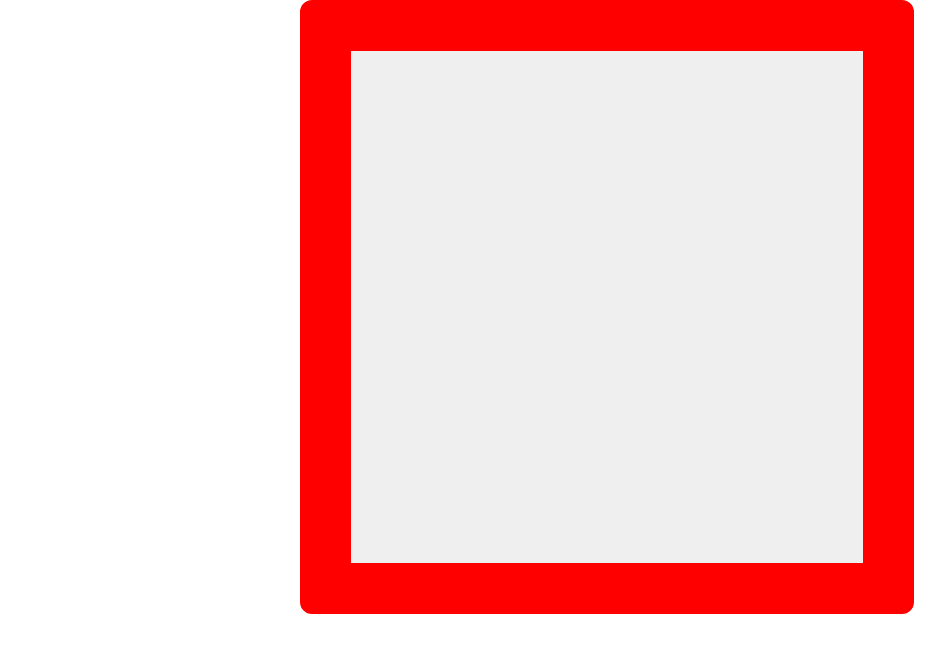
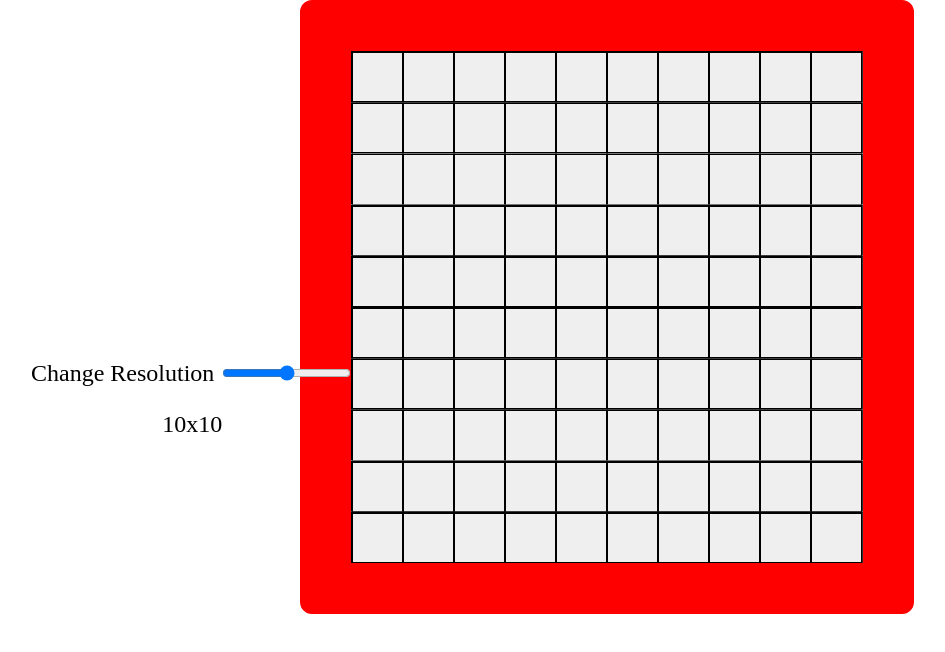
Before and after one commit to CPitaz108/odin-etch-a-sketch, a plain HTML site: page index.html in a window 1280 px wide. Shown: the whole page, without its empty margins (33-978 px from the left). Drawn offline with Linux system fonts and the light colour scheme.

Commit message:
Added a resolution control

```diff
--- a/eas.js
+++ b/eas.js
@@ -25,3 +25,9 @@ function populateRow(resolution, screen){
   }
   return row;
 }
+
+function adjustResolution(value){
+
+}
+
+createRectangles(10)
--- a/index.html
+++ b/index.html
@@ -9,6 +9,12 @@
       <div id="eas-screen">
       </div>
     </div>
+    <div id="res-controls">
+      <label for="res-slider">Change Resolution</label>
+      <input id="res-slider" type="range" min="2" max="100">
+      <br>
+      <p id="current-res">10x10</p>
+    </div>
   </body>
   <script src="eas.js"></script>
 </html>
--- a/styles.css
+++ b/styles.css
@@ -28,3 +28,14 @@ body {
 .screen-row{
   clip-path: border-box;
 }
+
+#res-controls {
+  position: fixed;
+  top: 45vh;
+  left: 5vw;
+  font-size: 1.5em;
+}
+
+#current-res {
+  text-align: center;
+}
```
